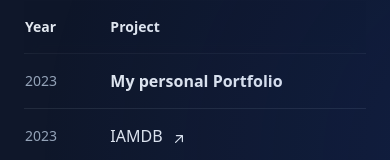
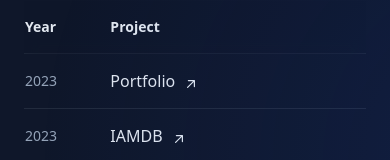
Before and after one commit to melina-niavarani/portfolio, a Vue app in the folder portfolio/: page /archive in a window 390 px wide. Shown: the part 164-324 px from the top of the page. Built offline with nearby package versions, Linux system fonts and the light colour scheme.

Commit message:
change the first project name

```diff
--- a/portfolio/src/components/projects/archive/ArchiveTable.vue
+++ b/portfolio/src/components/projects/archive/ArchiveTable.vue
@@ -17,9 +17,17 @@
                 <td class="py-4 pr-4 align-top font-semibold leading-snug text-slate-200">
                     <div>
                         <div class="block sm:hidden">
-                            <span>My personal Portfolio</span>
+                            <a class="inline-flex items-baseline font-medium leading-tight text-slate-200 hover:text-teal-300 focus-visible:text-teal-300 hover:text-slate-200 focus-visible:text-teal-300 sm:hidden group/link text-base" href="https://melinaniavarani.com" target="_blank" rel="noreferrer" aria-label="Pratt">
+                                <span>
+                                    <span class="inline-block">Portfolio
+                                        <svg xmlns="http://www.w3.org/2000/svg" viewBox="0 0 20 20" fill="currentColor" class="inline-block h-4 w-4 shrink-0 transition-transform group-hover/link:-translate-y-1 group-hover/link:translate-x-1 group-focus-visible/link:-translate-y-1 group-focus-visible/link:translate-x-1 motion-reduce:transition-none ml-1 translate-y-px" aria-hidden="true">
+                                            <path fill-rule="evenodd" d="M5.22 14.78a.75.75 0 001.06 0l7.22-7.22v5.69a.75.75 0 001.5 0v-7.5a.75.75 0 00-.75-.75h-7.5a.75.75 0 000 1.5h5.69l-7.22 7.22a.75.75 0 000 1.06z" clip-rule="evenodd"></path>
+                                        </svg>
+                                    </span>
+                                </span>
+                            </a>
                         </div>
-                        <div class="hidden sm:block">My personal Portfolio</div>
+                        <div class="hidden sm:block">IAMDB</div>
                     </div>
                 </td>
                 <td class="hidden py-4 pr-4 align-top text-sm lg:table-cell">
```
